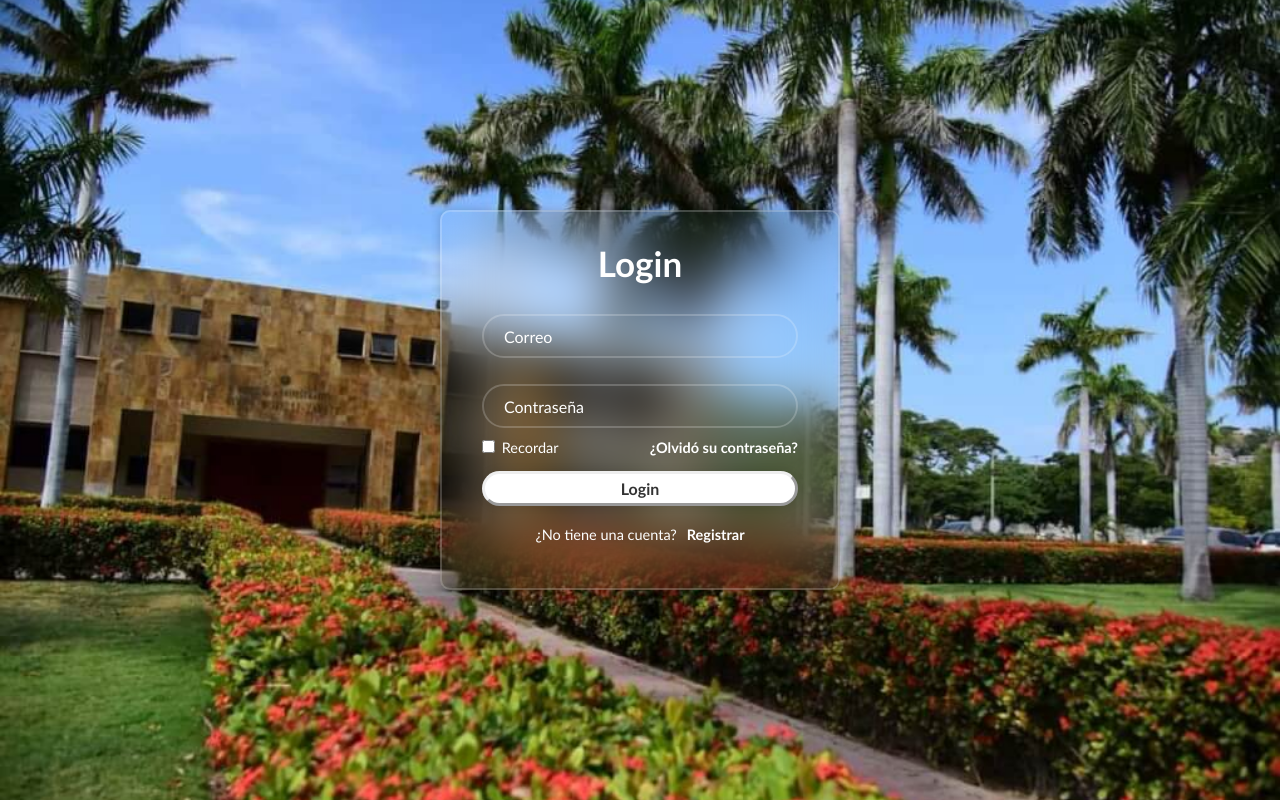
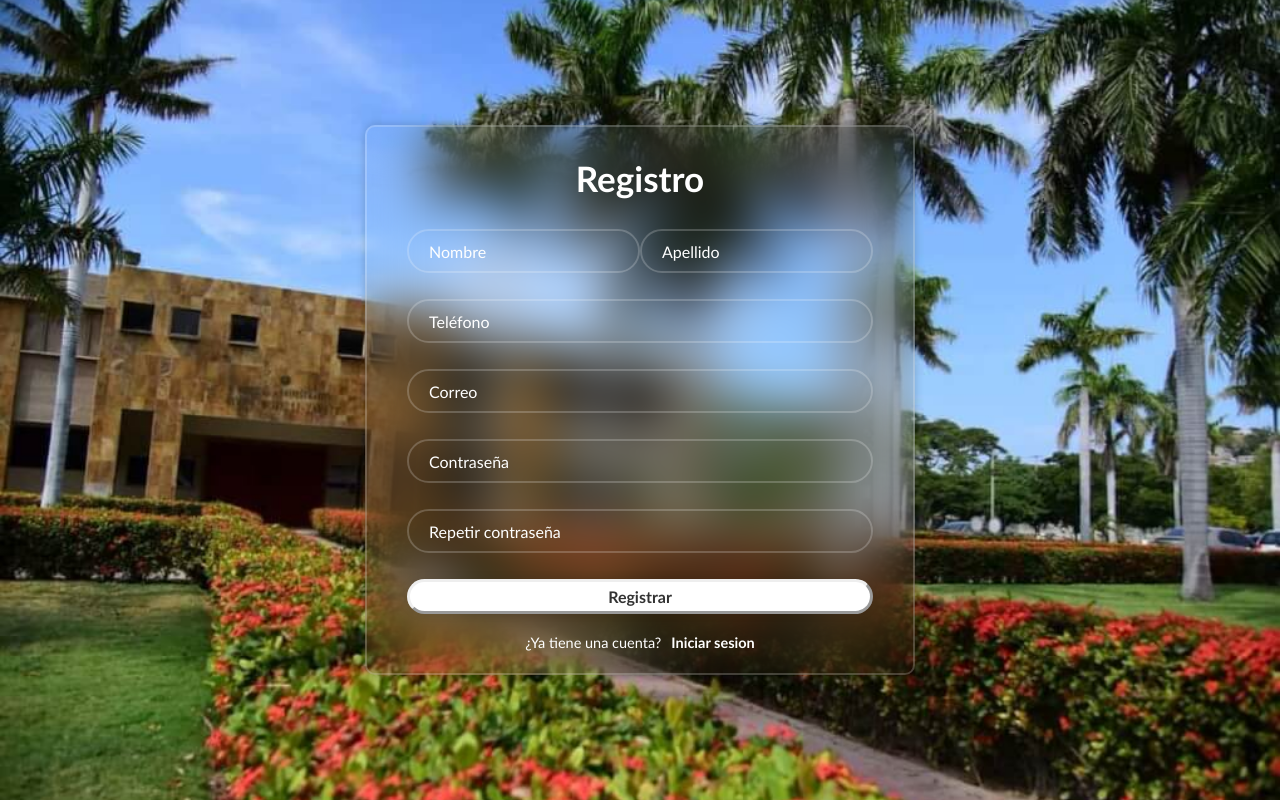
Before and after one commit to AlfonsoMSDL/trueque-frontend-react, a React (Vite) app: page / in a window 1280 px wide. Built offline with nearby package versions, Linux system fonts and the light colour scheme.

Commit message:
Quitando los scripts

```diff
--- a/src/App.jsx
+++ b/src/App.jsx
@@ -1,8 +1,9 @@
 import Login from './pages/Login';
+import Register from './pages/user/Register';
 
 export default function App() {
 
   return (
-    <Login />
+    <Register />
   )
 }
--- a/src/pages/Login.jsx
+++ b/src/pages/Login.jsx
@@ -47,9 +47,6 @@ export default function Login() {
         </div>
       </div>
 
-      <script src="./js/login.js"></script>
-
-      <script src="./js/sweetalert2.min.js"></script>
     </article>
   );
 }
```
